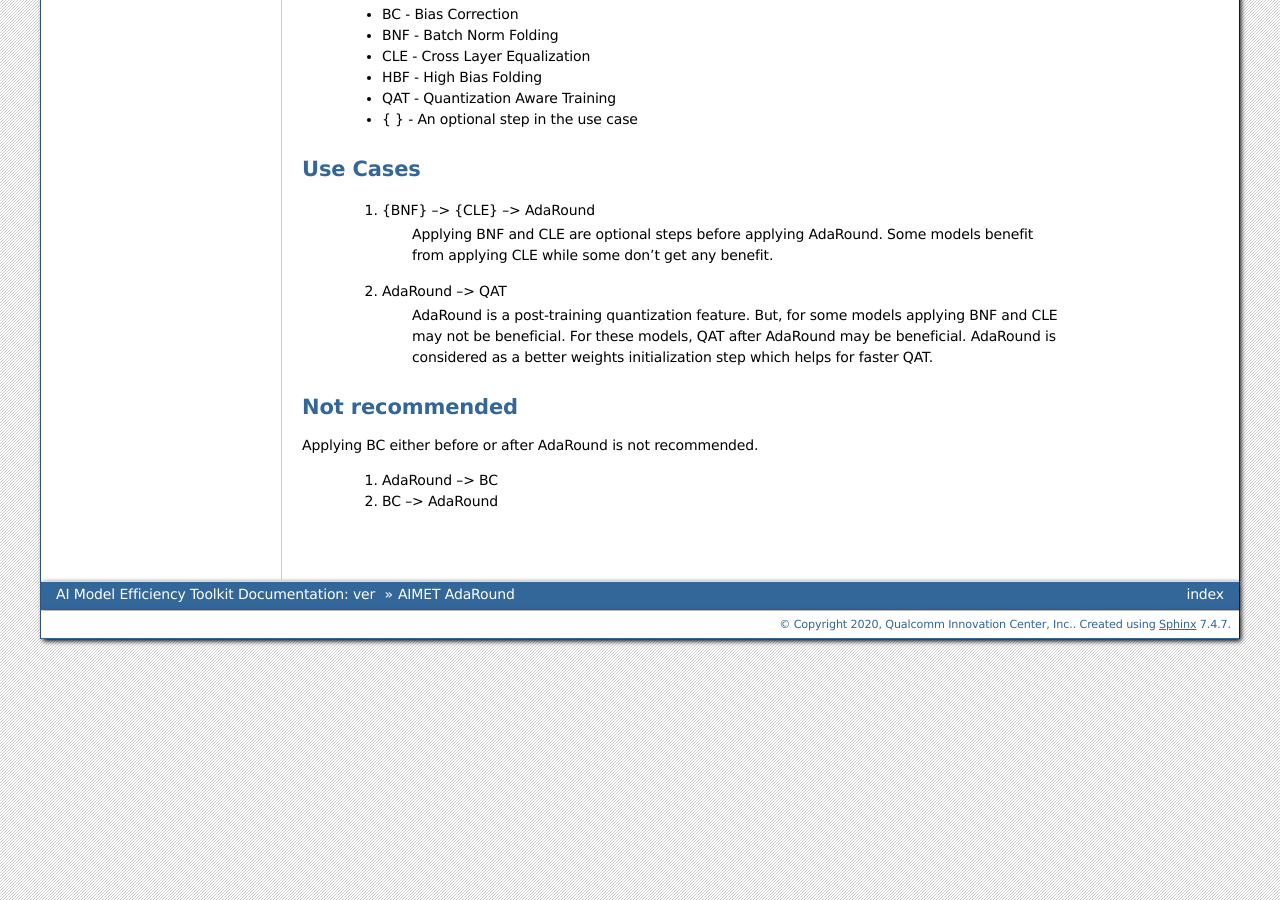
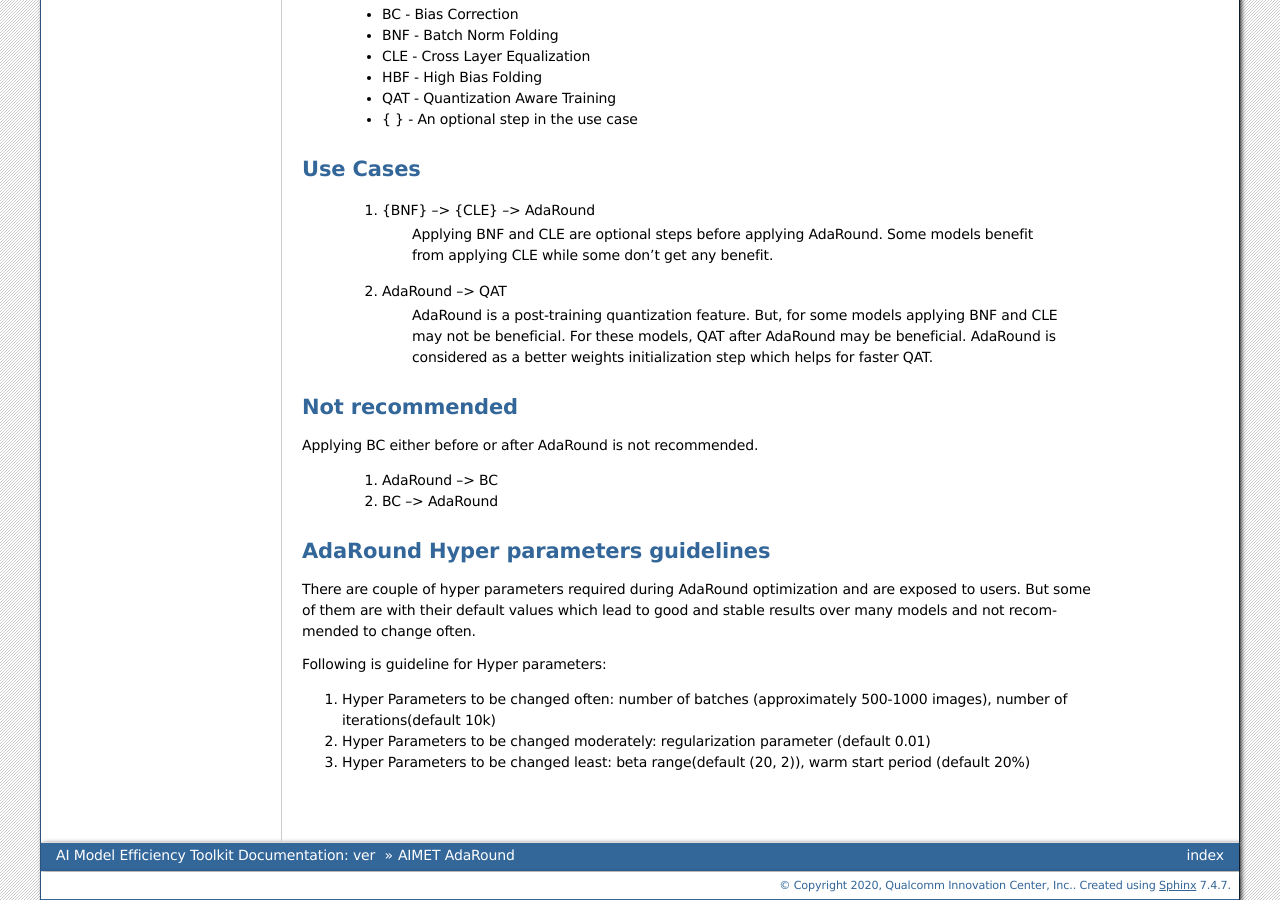
Before and after one commit to quic/aimet, a Sphinx documentation site: the page built from Docs/user_guide/adaround.rst, in a window 1280 px wide and 900 px high, scrolled down 920 px. Built offline with Sphinx 7.4.7, drawn with Linux system fonts in a browser that asks for light colours; some of the changed text lies outside the part shown.

Commit message:
Add guidelines for hyper parameters in Adaround user guide
Signed-off-by: Hitarth Mehta <quic_hitameht@quicinc.com>

```diff
--- a/Docs/user_guide/adaround.rst
+++ b/Docs/user_guide/adaround.rst
@@ -56,4 +56,19 @@
 
  #. BC --> AdaRound
 
+=====================================
+ AdaRound Hyper parameters guidelines
+=====================================
+
+There are couple of hyper parameters required during AdaRound optimization and are exposed to users. But some of them
+are with their default values which lead to good and stable results over many models and not recommended to change often.
+
+Following is guideline for Hyper parameters:
+
+#. Hyper Parameters to be changed often: number of batches (approximately 500-1000 images), number of iterations(default 10k)
+
+#. Hyper Parameters to be changed moderately: regularization parameter (default 0.01)
+
+#. Hyper Parameters to be changed least: beta range(default (20, 2)), warm start period (default 20%)
+
 |
```
Also changed, not shown: Docs/api_docs/torch_adaround.rst (+4 -19 lines), 1 other file.
